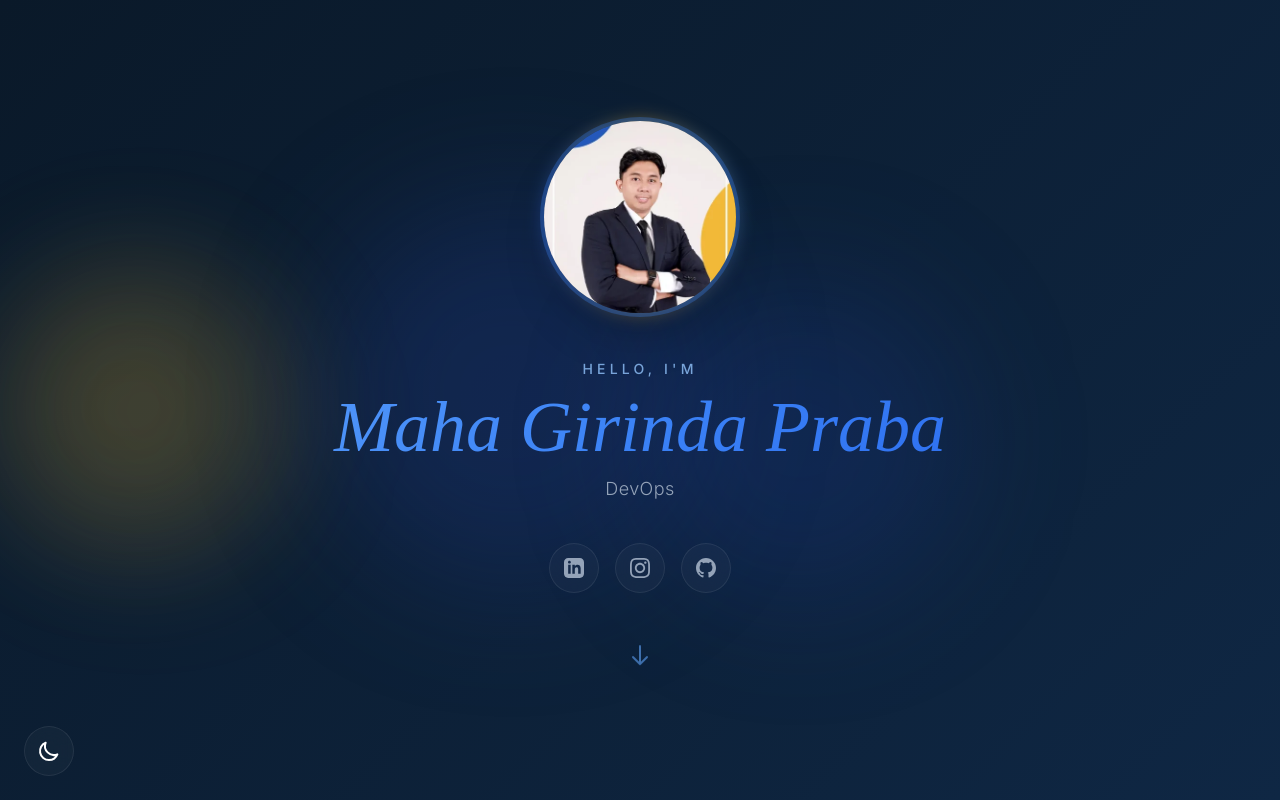
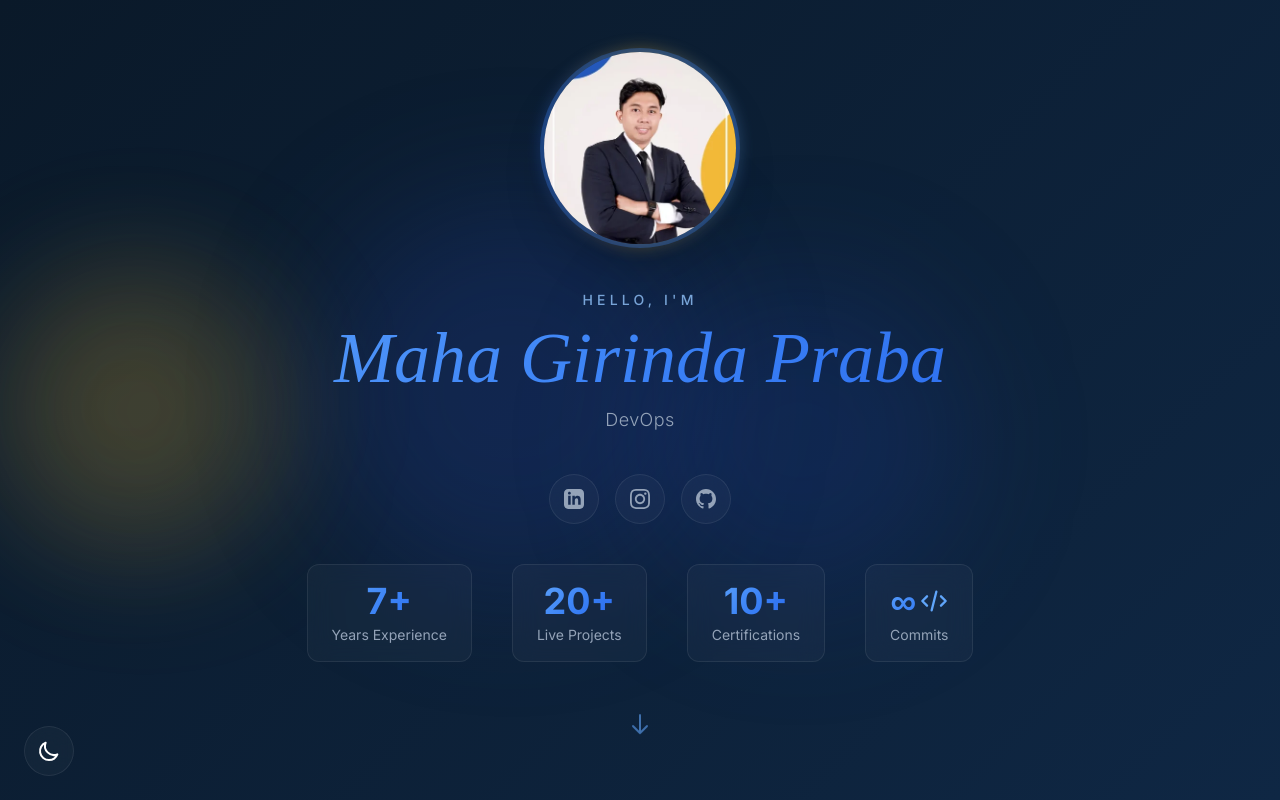
Before and after one commit to mahagirinda/mahagirinda.github.io, a website: page index.html in a window 1280 px wide. Shown: the top 800 px of the page. Drawn offline with Linux system fonts and the light colour scheme; a web font is replaced by a local one.

Commit message:
add hightlight

```diff
--- a/index.html
+++ b/index.html
@@ -204,17 +204,56 @@
             <p class="text-blue-300/80 text-sm font-medium mb-3 tracking-[0.3em] uppercase">Hello, I'm</p>
             <h1 class="text-4xl md:text-6xl lg:text-7xl font-elegant italic mb-3 text-gradient">Maha Girinda Praba</h1>
             <h2 class="text-base md:text-lg text-slate-400 font-light tracking-wide mb-10"><span id="roleText" class="role-text">Software Engineer</span></h2>
-            <div class="flex justify-center gap-4 mb-14">
+            <div class="flex justify-center gap-4 mb-10">
                 <a href="https://www.linkedin.com/in/mahagirinda/" target="_blank" aria-label="LinkedIn Profile" class="glass p-3.5 rounded-full hover-lift hover:bg-blue-500/20 text-slate-400 hover:text-white"><svg class="w-5 h-5" fill="currentColor" viewBox="0 0 24 24"><path d="M19 0h-14c-2.761 0-5 2.239-5 5v14c0 2.761 2.239 5 5 5h14c2.762 0 5-2.239 5-5v-14c0-2.761-2.238-5-5-5zm-11 19h-3v-11h3v11zm-1.5-12.268c-.966 0-1.75-.79-1.75-1.764s.784-1.764 1.75-1.764 1.75.79 1.75 1.764-.783 1.764-1.75 1.764zm13.5 12.268h-3v-5.604c0-3.368-4-3.113-4 0v5.604h-3v-11h3v1.765c1.396-2.586 7-2.777 7 2.476v6.759z"/></svg></a>
                 <a href="https://www.instagram.com/mahagirinda" target="_blank" aria-label="Instagram Profile" class="glass p-3.5 rounded-full hover-lift hover:bg-blue-500/20 text-slate-400 hover:text-white"><svg class="w-5 h-5" fill="currentColor" viewBox="0 0 24 24"><path d="M12 2.163c3.204 0 3.584.012 4.85.07 3.252.148 4.771 1.691 4.919 4.919.058 1.265.069 1.645.069 4.849 0 3.205-.012 3.584-.069 4.849-.149 3.225-1.664 4.771-4.919 4.919-1.266.058-1.644.07-4.85.07-3.204 0-3.584-.012-4.849-.07-3.26-.149-4.771-1.699-4.919-4.92-.058-1.265-.07-1.644-.07-4.849 0-3.204.013-3.583.07-4.849.149-3.227 1.664-4.771 4.919-4.919 1.266-.057 1.645-.069 4.849-.069zm0-2.163c-3.259 0-3.667.014-4.947.072-4.358.2-6.78 2.618-6.98 6.98-.059 1.281-.073 1.689-.073 4.948 0 3.259.014 3.668.072 4.948.2 4.358 2.618 6.78 6.98 6.98 1.281.058 1.689.072 4.948.072 3.259 0 3.668-.014 4.948-.072 4.354-.2 6.782-2.618 6.979-6.98.059-1.28.073-1.689.073-4.948 0-3.259-.014-3.667-.072-4.947-.196-4.354-2.617-6.78-6.979-6.98-1.281-.059-1.69-.073-4.949-.073zm0 5.838c-3.403 0-6.162 2.759-6.162 6.162s2.759 6.163 6.162 6.163 6.162-2.759 6.162-6.163c0-3.403-2.759-6.162-6.162-6.162zm0 10.162c-2.209 0-4-1.79-4-4 0-2.209 1.791-4 4-4s4 1.791 4 4c0 2.21-1.791 4-4 4zm6.406-11.845c-.796 0-1.441.645-1.441 1.44s.645 1.44 1.441 1.44c.795 0 1.439-.645 1.439-1.44s-.644-1.44-1.439-1.44z"/></svg></a>
                 <a href="https://www.github.com/mahagirinda" target="_blank" aria-label="GitHub Profile" class="glass p-3.5 rounded-full hover-lift hover:bg-blue-500/20 text-slate-400 hover:text-white"><svg class="w-5 h-5" fill="currentColor" viewBox="0 0 24 24"><path d="M12 0c-6.626 0-12 5.373-12 12 0 5.302 3.438 9.8 8.207 11.387.599.111.793-.261.793-.577v-2.234c-3.338.726-4.033-1.416-4.033-1.416-.546-1.387-1.333-1.756-1.333-1.756-1.089-.745.083-.729.083-.729 1.205.084 1.839 1.237 1.839 1.237 1.07 1.834 2.807 1.304 3.492.997.107-.775.418-1.305.762-1.604-2.665-.305-5.467-1.334-5.467-5.931 0-1.311.469-2.381 1.236-3.221-.124-.303-.535-1.524.117-3.176 0 0 1.008-.322 3.301 1.23.957-.266 1.983-.399 3.003-.404 1.02.005 2.047.138 3.006.404 2.291-1.552 3.297-1.23 3.297-1.23.653 1.653.242 2.874.118 3.176.77.84 1.235 1.911 1.235 3.221 0 4.609-2.807 5.624-5.479 5.921.43.372.823 1.102.823 2.222v3.293c0 .319.192.694.801.576 4.765-1.589 8.199-6.086 8.199-11.386 0-6.627-5.373-12-12-12z"/></svg></a>
+            </div>
+            <!-- Highlights Stats -->
+            <div class="highlights-slider mb-14 w-full">
+                <div class="highlights-track">
+                    <!-- Original Items -->
+                    <div class="glass px-6 py-4 rounded-xl hover-lift text-center group flex-shrink-0" title="Before ChatGPT, I had patience and Google 😅">
+                        <div class="text-3xl md:text-4xl font-bold text-gradient mb-1"><span id="yearsExp"></span>+</div>
+                        <div class="text-slate-400 text-sm whitespace-nowrap">Years Experience</div>
+                    </div>
+                    <div class="glass px-6 py-4 rounded-xl hover-lift text-center group flex-shrink-0">
+                        <div class="text-3xl md:text-4xl font-bold text-gradient mb-1">20+</div>
+                        <div class="text-slate-400 text-sm whitespace-nowrap">Live Projects</div>
+                    </div>
+                    <div class="glass px-6 py-4 rounded-xl hover-lift text-center group flex-shrink-0">
+                        <div class="text-3xl md:text-4xl font-bold text-gradient mb-1">10+</div>
+                        <div class="text-slate-400 text-sm whitespace-nowrap">Certifications</div>
+                    </div>
+                    <div class="glass px-6 py-4 rounded-xl hover-lift text-center group flex-shrink-0 cursor-default" title="Countless commits... trust me! 😅">
+                        <div class="text-3xl md:text-4xl font-bold text-gradient mb-1 flex items-center justify-center gap-1">∞<svg class="w-6 h-6 md:w-7 md:h-7 text-blue-400 group-hover:animate-pulse" fill="none" stroke="currentColor" viewBox="0 0 24 24"><path stroke-linecap="round" stroke-linejoin="round" stroke-width="2" d="M10 20l4-16m4 4l4 4-4 4M6 16l-4-4 4-4"/></svg></div>
+                        <div class="text-slate-400 text-sm whitespace-nowrap">Commits</div>
+                    </div>
+                    <!-- Duplicate Items for Infinite Loop (Mobile Only) -->
+                    <div class="glass px-6 py-4 rounded-xl hover-lift text-center group flex-shrink-0 md:hidden" title="Before ChatGPT, I had patience and Google 😅">
+                        <div class="text-3xl md:text-4xl font-bold text-gradient mb-1"><span id="yearsExp2"></span>+</div>
+                        <div class="text-slate-400 text-sm whitespace-nowrap">Years Experience</div>
+                    </div>
+                    <div class="glass px-6 py-4 rounded-xl hover-lift text-center group flex-shrink-0 md:hidden">
+                        <div class="text-3xl md:text-4xl font-bold text-gradient mb-1">20+</div>
+                        <div class="text-slate-400 text-sm whitespace-nowrap">Live Projects</div>
+                    </div>
+                    <div class="glass px-6 py-4 rounded-xl hover-lift text-center group flex-shrink-0 md:hidden">
+                        <div class="text-3xl md:text-4xl font-bold text-gradient mb-1">10+</div>
+                        <div class="text-slate-400 text-sm whitespace-nowrap">Certifications</div>
+                    </div>
+                    <div class="glass px-6 py-4 rounded-xl hover-lift text-center group flex-shrink-0 md:hidden cursor-default" title="Countless commits... trust me! 😅">
+                        <div class="text-3xl md:text-4xl font-bold text-gradient mb-1 flex items-center justify-center gap-1">∞<svg class="w-6 h-6 md:w-7 md:h-7 text-blue-400 group-hover:animate-pulse" fill="none" stroke="currentColor" viewBox="0 0 24 24"><path stroke-linecap="round" stroke-linejoin="round" stroke-width="2" d="M10 20l4-16m4 4l4 4-4 4M6 16l-4-4 4-4"/></svg></div>
+                        <div class="text-slate-400 text-sm whitespace-nowrap">Commits</div>
+                    </div>
+                </div>
             </div>
             <a href="#about" aria-label="Scroll to About section" class="inline-block"><svg class="w-6 h-6 text-blue-400/60 animate-bounce" fill="none" stroke="currentColor" viewBox="0 0 24 24"><path stroke-linecap="round" stroke-linejoin="round" stroke-width="2" d="M19 14l-7 7m0 0l-7-7m7 7V3"/></svg></a>
         </div>
     </section>
 
     <!-- About Section -->
-    <section id="about" class="pt-28 pb-14 bg-slate-950">
+    <section id="about" class="pt-20 pt-md-28 pb-14 bg-slate-950">
         <div class="container mx-auto px-6">
             <h2 class="text-3xl md:text-4xl lg:text-5xl font-semibold text-center mb-16 text-white"><span class="font-elegant italic text-gradient">About</span> Me</h2>
             <div class="grid md:grid-cols-3 gap-6 max-w-5xl mx-auto">
@@ -609,6 +648,15 @@
         // Year
         document.getElementById('year').textContent = new Date().getFullYear();
 
+        // Years of experience (auto-increment from 2019)
+        const startYear = 2019;
+        const currentYear = new Date().getFullYear();
+        const yearsOfExp = currentYear - startYear;
+        document.getElementById('yearsExp').textContent = yearsOfExp;
+        // For mobile slider duplicate
+        const yearsExp2 = document.getElementById('yearsExp2');
+        if (yearsExp2) yearsExp2.textContent = yearsOfExp;
+
         // Back to top
         const backToTop = document.getElementById('backToTop');
         window.addEventListener('scroll', () => { backToTop.style.opacity = window.scrollY > 500 ? '1' : '0'; });
--- a/src/input.css
+++ b/src/input.css
@@ -166,3 +166,46 @@ html {
 ::-webkit-scrollbar-thumb:hover {
   background: #2563eb;
 }
+
+/* Mobile Highlights Marquee Slider */
+@keyframes marquee {
+  0% {
+    transform: translateX(0);
+  }
+  100% {
+    transform: translateX(-50%);
+  }
+}
+
+.highlights-slider {
+  overflow: hidden;
+  -webkit-mask-image: linear-gradient(to right, transparent, black 10%, black 90%, transparent);
+  mask-image: linear-gradient(to right, transparent, black 10%, black 90%, transparent);
+}
+
+.highlights-track {
+  display: flex;
+  gap: 1rem;
+  animation: marquee 15s linear infinite;
+  width: max-content;
+}
+
+.highlights-track:hover {
+  animation-play-state: paused;
+}
+
+@media (min-width: 768px) {
+  .highlights-slider {
+    overflow: visible;
+    -webkit-mask-image: none;
+    mask-image: none;
+  }
+
+  .highlights-track {
+    animation: none;
+    flex-wrap: wrap;
+    justify-content: center;
+    gap: 2.5rem;
+    width: auto;
+  }
+}
```
Also changed, not shown: dist/output.css.
